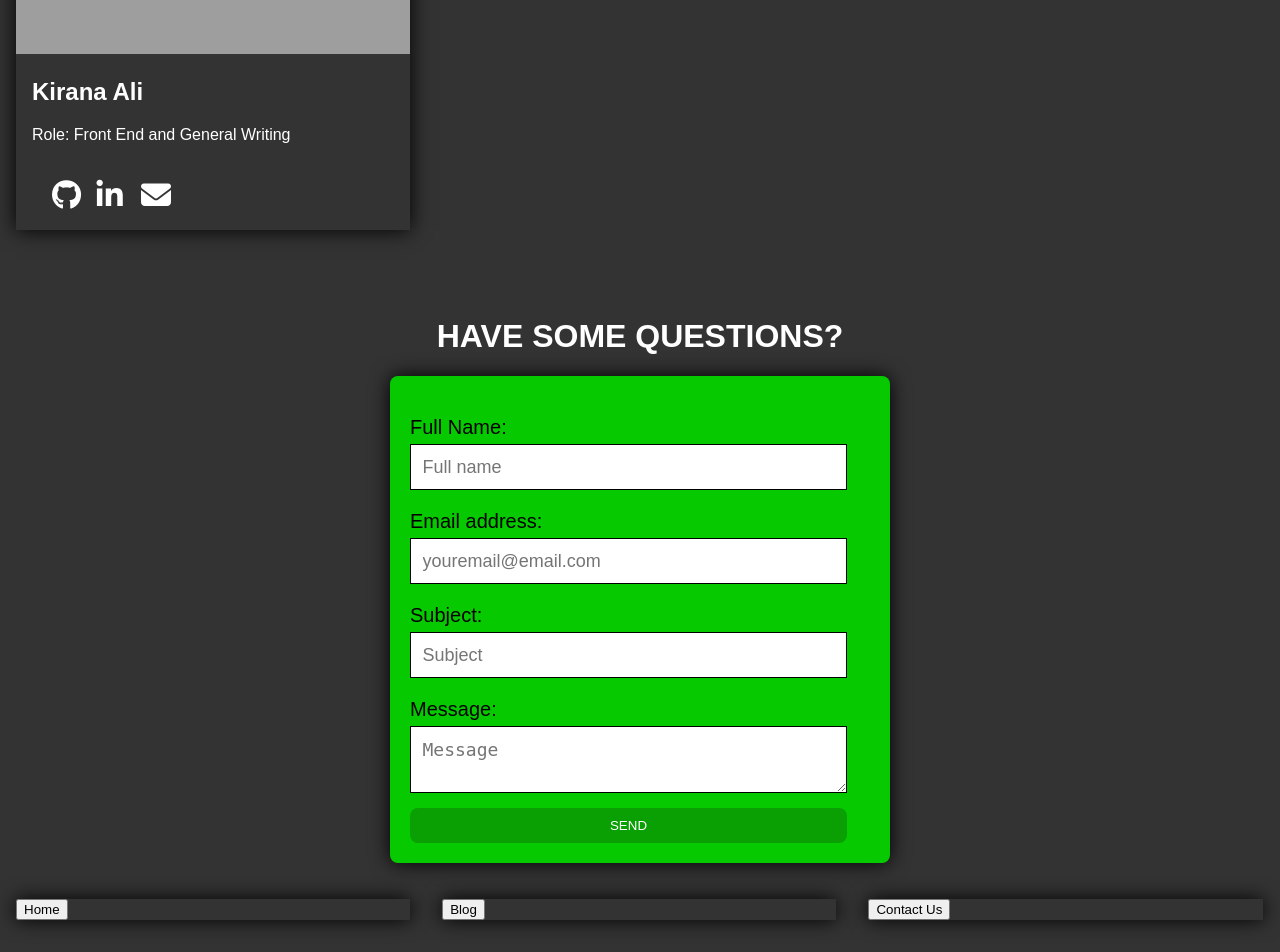
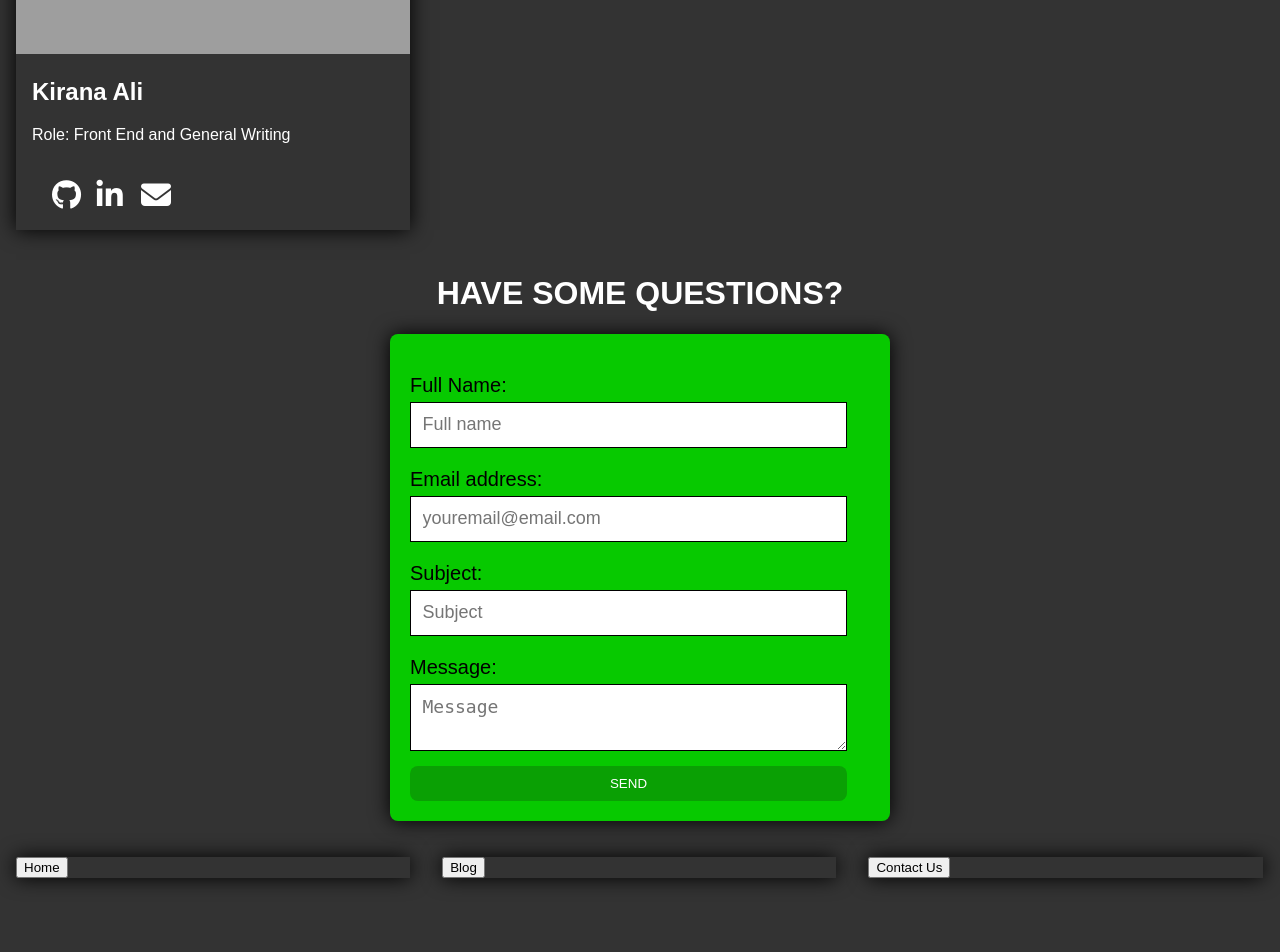
Before and after one commit to ChristopherThorne714/John-Jay-TTP2022-Blog, a Django app: page /about/ in a window 1280 px wide. Shown: the part 2787-3739 px from the top of the page. After the commit the page ends 3672 px from the top, so only its background shows below. Run offline with Django 3.2, Linux system fonts and the light colour scheme; some libraries are stand-ins or nearby versions; grey boxes are pictures that could not be loaded.

Commit message:
removed space between contact and people

```diff
--- a/blog/blog_app/static/styles.css
+++ b/blog/blog_app/static/styles.css
@@ -134,7 +134,6 @@ border-radius: 50%;
 
 .mailHeading {
   text-align: center;
-  margin-top: 5%;
   color: #fff;
 }
 
```
